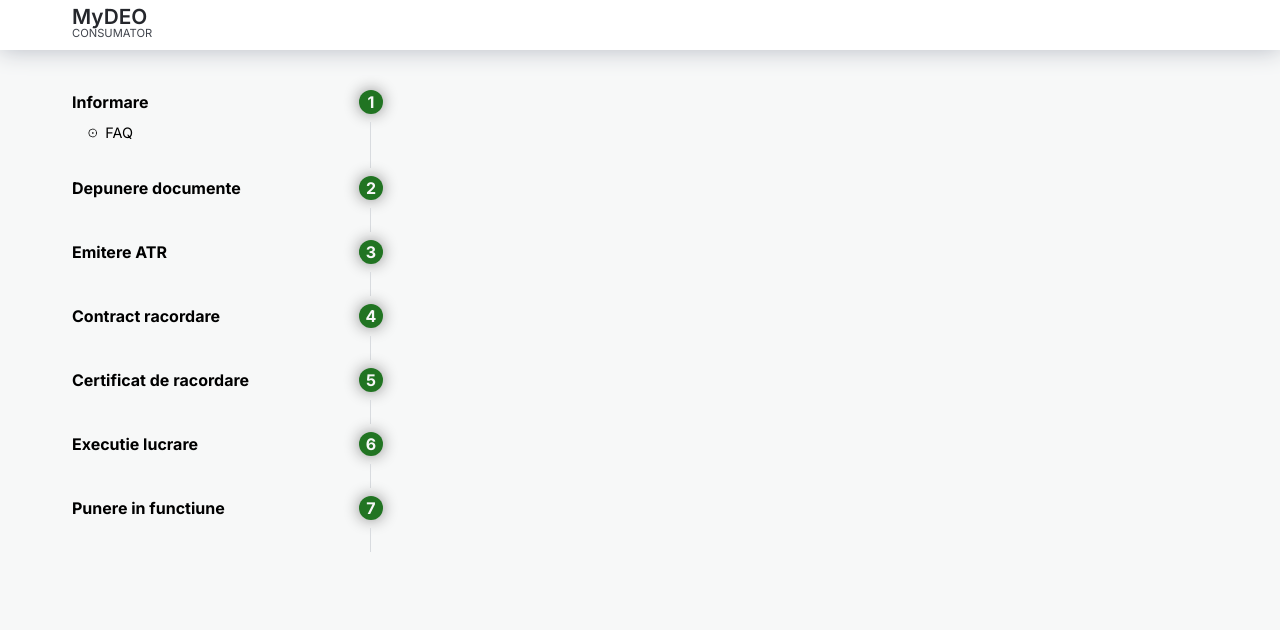
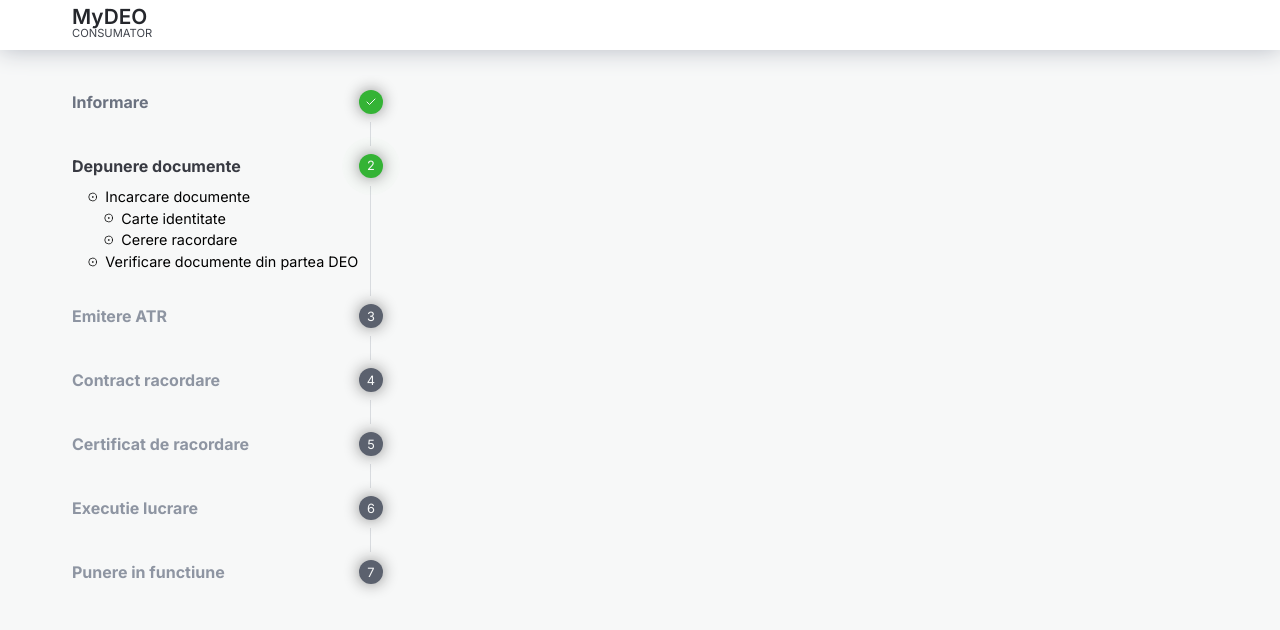
Before and after one commit to cr-silviu/deo-chestionar, a Next.js app: page /utilizator/consumator/1 in a window 1280 px wide. Shown: the top 630 px of the page. Built offline with nearby package versions, Linux system fonts and the light colour scheme.

Commit message:
Animating stepper

```diff
--- a/app/layout.tsx
+++ b/app/layout.tsx
@@ -3,6 +3,8 @@ import { Inter } from "next/font/google";
 import "./globals.css";
 import { Provider } from "react-redux";
 import StoreProvider from "./store-provider";
+import { ToastContainer } from 'react-toastify';
+import 'react-toastify/dist/ReactToastify.css';
 
 const inter = Inter({ subsets: ["latin"] });
 
@@ -19,7 +21,10 @@ export default function RootLayout({
   return (
     <StoreProvider>
       <html lang="en">
-        <body className={inter.className}>{children}</body>
+        <body className={inter.className}>
+
+      <ToastContainer />
+      {children}</body>
       </html>
     </StoreProvider>
   );
--- a/components/case-modal/case-modal.tsx
+++ b/components/case-modal/case-modal.tsx
@@ -14,6 +14,7 @@ import Button from "@/components/button/button";
 
 import { addUser } from "@/actions/user-actions";
 import { initiateFlow } from "@/actions/flow-actions";
+import { toast } from "react-toastify";
 
 
 type Props = {
@@ -55,6 +56,11 @@ const CaseModal = (props: Props) => {
     dispatch(addUser({ id: uuid }));
     dispatch(initiateFlow())
     router.push(`/utilizator/consumator/${uuid}`);
+    toast.success(`Seccessfully generated user: ${uuid}`,{
+      position:"top-center",
+      autoClose:2000,
+      theme:"dark",
+  })
   };
 
   return (
--- a/components/navigation-bar/navigation-bar.module.scss
+++ b/components/navigation-bar/navigation-bar.module.scss
@@ -7,6 +7,7 @@
   align-items: center;
   justify-content: center;
   box-shadow: 0 0 25px var(--pale-sky-300);
+  z-index: 100;
 }
 
 .container {
@@ -30,4 +31,8 @@
     font-weight: 400;
     font-size: 0.7rem;
   }
+
+  &:hover{
+    cursor:pointer;
+  }
 }
--- a/components/navigation-bar/navigation-bar.tsx
+++ b/components/navigation-bar/navigation-bar.tsx
@@ -1,6 +1,7 @@
 "use client";
 import React from "react";
 import classes from "./navigation-bar.module.scss";
+import Link from "next/link"
 
 interface Props extends React.ComponentPropsWithoutRef<"nav"> {}
 
@@ -17,10 +18,12 @@ const NavigationBar = (props: Props) => {
 
 const Logo = (props: { title: "CONSUMATOR" | "PROSUMATOR" | "DEO" }) => {
   return (
+    <Link href="/">
     <div className={classes.logoWrapper}>
       <h3>MyDEO</h3>
       <p>{props.title ?? ""}</p>
     </div>
+    </Link>
   );
 };
 
--- a/components/step-component/step-component.module.scss
+++ b/components/step-component/step-component.module.scss
@@ -2,6 +2,7 @@
 .component-wrapper{
     display:flex;
     flex-direction: column;
+    position:relative;
 
 }
 
@@ -17,6 +18,8 @@
     }
 
 }
+
+.stickyStep{}
 
 
 .primaryComponentWrapper{
@@ -34,6 +37,26 @@
         &:hover{
             cursor:pointer;
         }
+
+
+    }
+
+    .titleComplete{
+        color:var(--pale-sky-500);
+
+    }
+
+    .titleUpcoming{
+        color:var(--pale-sky-400);
+    }
+
+    .titleCurrent{
+        color:var(--pale-sky-900);
+
+    }
+
+     .titleSkipped{
+        color:var(--pale-sky-400);
     }
 
     .bubbleComponent{
@@ -45,14 +68,68 @@
         display:flex;
         align-items:center;
         justify-content:center;
-        background-color: var(--forest-green-700);
+        text-align:center;
+        z-index:10;
+
+        background-color: var(--forest-green-500);
         border-radius:50%;
         width:1.5rem;
         height:1.5rem;
+        box-shadow: 0 0 15px var(--black-400);
+
         color:var(--pale-sky-50);
-        font-weight:bold;
-        box-shadow: 0 0 15px var(--black-400)
+        font-weight:400;
+        font-size: 0.8rem;
+
         }
+
+        .bubbleComplete{
+            background-color: var(--forest-green-500);
+            color:var(--pale-sky-50)
+        }
+
+        .bubbleCurrent{
+            background-color: var(--forest-green-500);
+            color:var(--pale-sky-50);
+
+
+
+
+        }
+
+        .bubbleUpcoming{
+            background-color: var(--pale-sky-600);
+            color:var(--pale-sky-50)
+        }
+    }
+}
+
+.currentBubbleWrapper{
+display:flex;
+position:relative;
+
+}
+
+.pulsatingBubble{
+    content: '';
+    position: absolute;
+    display: block;
+    width: 250%;
+    height: 250%;
+    box-sizing: border-box;
+    margin-left: -74%;
+    margin-top: -75%;
+    border-radius: 50%;
+    background-color:var(--forest-green-500);
+    animation: pulse-ring 1.25s cubic-bezier(0.215, 0.61, 0.355, 1) infinite;
+}
+
+@keyframes pulse-ring {
+    0% {
+    transform: scale(.33);
+    }
+    80%, 100% {
+    opacity: 0;
     }
 }
 
@@ -122,8 +199,4 @@
 
 
 }
-
-
-
-
 }
--- a/components/step-component/step-component.tsx
+++ b/components/step-component/step-component.tsx
@@ -2,13 +2,14 @@
 import React,{useEffect, useState}from "react"
 import classes from './step-component.module.scss'
 import cls from 'classnames'
-import{NextStepsType, BuildingBlocks}from "@/types/blockTypes"
+import{NextStepsType}from "@/types/blockTypes"
 
-import {CircleDot} from "lucide-react"
+import {CircleDot, Check} from "lucide-react"
 
 
 
 import { useAppSelector } from "@/hooks/redux-hooks";
+import { toast } from "react-toastify";
 
 
 interface IStepComponent extends React.ComponentPropsWithoutRef<"div">{
@@ -142,39 +143,62 @@ return countedNodes
 
 const StepComponent=()=>{
     // const processFlow = useAppSelector((state)=> state.processFlow)
-    const [selectedIndex, setSelectedIndex] = useState(0);
+    const [selectedIndex, setSelectedIndex] = useState(1);
 
 
 
 
 
     const handleSelectedItem = (value:number)=>{
+        if(value === selectedIndex) return;
+        toast.info(`Changed state opened for idx: ${value+1}`,{
+            position:"top-right",
+            autoClose:500,
+            theme:"dark",
+        })
         setSelectedIndex(value);
+    }
+
+    const handleStatus=(stepIndex:number)=>{
+        switch(true){
+            case(selectedIndex === stepIndex):
+                return "current"
+            case(stepIndex < selectedIndex):
+                return "complete"
+            case(stepIndex > selectedIndex):
+                return "upcoming"
+            default:
+                return "skipped"
+        }
     }
 
     return <div className={classes.componentWrapper}>
         {
-            processFlow?.map((step:any, stepIndex:number)=>(
-            <div className={classes.step} key={stepIndex}  onClick={()=>handleSelectedItem(stepIndex)}>
-                <PrimaryComponent title={step?.title}  index={Number(stepIndex + 1)}/>
+            processFlow?.map((step:any, stepIndex:number)=>{
+            const isLastChild = stepIndex === processFlow?.length - 1
+
+           return <div className={cls(classes.step,
+            handleStatus(stepIndex) === "current" ? classes.stickyStep : null
+           )} key={stepIndex}  onClick={()=>handleSelectedItem(stepIndex)} >
+                <PrimaryComponent status={handleStatus(stepIndex)} title={step?.title}  index={Number(stepIndex + 1)}  />
 
                 <div className={cls(classes.secondaryComponentBody, selectedIndex === stepIndex ? classes.secondaryComponentBodyOpen : null)}
                 //@ts-ignore
                 style={{"--max-height":`${20*useNodeCounter([processFlow[stepIndex]])}px`}}>
                     <SecondaryComponent type={step.type} nextSteps={step.nextSteps}/>
 
-                    <div className={classes.secondaryComponentMarker}>
+                    <div className={classes.secondaryComponentMarker} style={isLastChild ? {visibility:"hidden"} : {}}>
                         <div className={classes.verticalLine}/>
                     </div>
                 </div>
-                <div className={classes.bottomDividerDiv}>
+                <div className={classes.bottomDividerDiv} style={isLastChild ? {visibility:"hidden"} : {}}>
                     <div className={classes.secondaryComponentMarker}>
                         <div className={classes.verticalLine}/>
                     </div>
 
                 </div>
             </div>
-            ))
+})
         }
 
     </div>
@@ -183,14 +207,45 @@ const StepComponent=()=>{
 interface IPrimaryComponent extends React.ComponentPropsWithoutRef<"div">{
     title:string;
     index:number;
+    status:"complete"|"current"|"skipped"|"upcoming";
 }
 
 const PrimaryComponent = (props:IPrimaryComponent) =>{
-   const {title, index } =props
-    return <div className={classes.primaryComponentWrapper}>
-        <div className={classes.primaryComponentTitleWrapper}>{`${title}`}</div>
+   const {title, index, status } =props
+    return <div className={cls(classes.primaryComponentWrapper)}>
+        <div className={cls(classes.primaryComponentTitleWrapper,
+            status === "complete" ? classes.titleComplete: null,
+            status === "current" ? classes.titleCurrent: null,
+            status === "skipped" ? classes.titleSkipped: null,
+            status === "upcoming" ? classes.titleUpcoming: null,
+            )}>{`${title}`}</div>
         <div className={classes.bubbleComponent}>
-            <div className={classes.bubble}>{index}</div>
+
+
+                {status === "complete" ?
+                <div className={cls(classes.bubble, classes.bubbleComplete)}>
+                    <Check size={12}/>
+                </div>
+                :
+                null
+                }
+                {status === "current" ?
+                <div className={classes.currentBubbleWrapper}>
+                    <div className={classes.pulsatingBubble}/>
+                    <div className={cls(classes.bubble, classes.bubbleCurrent)}>
+                        {index}
+                    </div>
+                </div>
+                :
+                null
+                }
+                  {status === "upcoming" ?
+                <div className={cls(classes.bubble, classes.bubbleUpcoming)}>
+                    {index}
+                </div>
+                :
+                null
+                }
         </div>
     </div>
 }
--- a/package.json
+++ b/package.json
@@ -15,6 +15,7 @@
     "next": "14.1.0",
     "react": "^18.2.0",
     "react-dom": "^18.2.0",
+    "react-hook-form": "^7.50.1",
     "react-redux": "^9.1.0",
     "react-toastify": "^10.0.4",
     "redux": "^5.0.1",
```
Also changed, not shown: data/form_annexes.json (+31 -0 lines), data/process_flows.json (+33 -0 lines), 1 other file (tests, documents, lock files or other folders).
